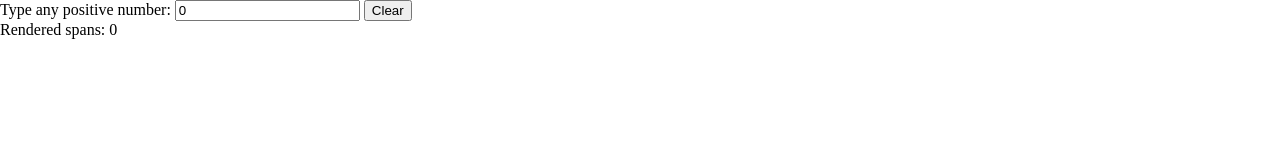
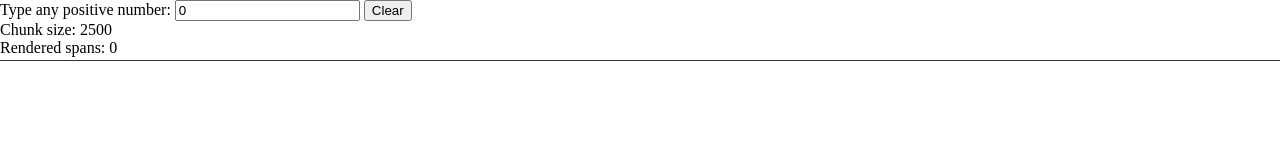
Before and after one commit to r00dan/spans-test-repo, a plain HTML site: page index.html in a window 1280 px wide. Both pictures are taken after a click on the button "Clear". Drawn offline with Linux system fonts and the light colour scheme.

Commit message:
visual updates

```diff
--- a/index.html
+++ b/index.html
@@ -14,7 +14,7 @@
         justify-content: start;
         align-items: center;
         flex-wrap: wrap;
-        margin-top: 60px;
+        margin-top: 70px;
     }
 
     .result > span {
@@ -29,8 +29,9 @@
         top: 0;
         left: 0;
         width: 100vw;
-        height: 50px;
+        height: 60px;
         background-color: #fff;
+        border-bottom: 1px solid #333;
     }
 </style>
 <body>
@@ -41,7 +42,8 @@
             <span>
                 <button>Clear</button>
             </span>
-            <div class="renderedSpans">Rendered spans: <span></span></div>
+            <div class="chunk-size">Chunk size: <span></span></div>
+            <div class="rendered-spans">Rendered spans: <span></span></div>
         </div>
         <div class="result"></div>
     </div>
--- a/index.js
+++ b/index.js
@@ -2,24 +2,24 @@
     let totalCount = null;
     let remainingCount = null;
     let renderedCount = 0;
-    const optimalPortion = 1_000;
+    const optimalPortion = 2_500;
     const body = document.body;
     const inputEl = body.querySelector('input');
     const resultEl = body.querySelector('.result');
-    const renderedSpansEl = body.querySelector('.renderedSpans > span');
+    const renderedSpansEl = body.querySelector('.rendered-spans > span');
+    const chunkSizeEl = body.querySelector('.chunk-size > span');
     const clearBtnEl = body.querySelector('.header > span > button');
     const IOAOptions = {
         threshold: 1
     };
 
     const init = () => {
+        chunkSizeEl.innerHTML = optimalPortion;
+
         renderSpans();
 
         clearBtnEl.addEventListener('click', () => {
-            resetRenderedCount();
-            updateAndRenderRenderedSpansCount(0);
-            resetInputValueToZero();
-            cleanResultBlock();
+            resetAll();
         })
 
         inputEl.addEventListener('input', () => {
@@ -32,9 +32,16 @@
                 renderSpans();
             } catch (e) {
                 alert(e);
-                resetInputValueToZero();
+                resetAll();
             }
         })
+    }
+
+    const resetAll = () => {
+        resetRenderedCount();
+        updateAndRenderRenderedSpansCount(0);
+        resetInputValueToZero();
+        cleanResultBlock();
     }
 
     const updateAndRenderRenderedSpansCount = value => {
```
